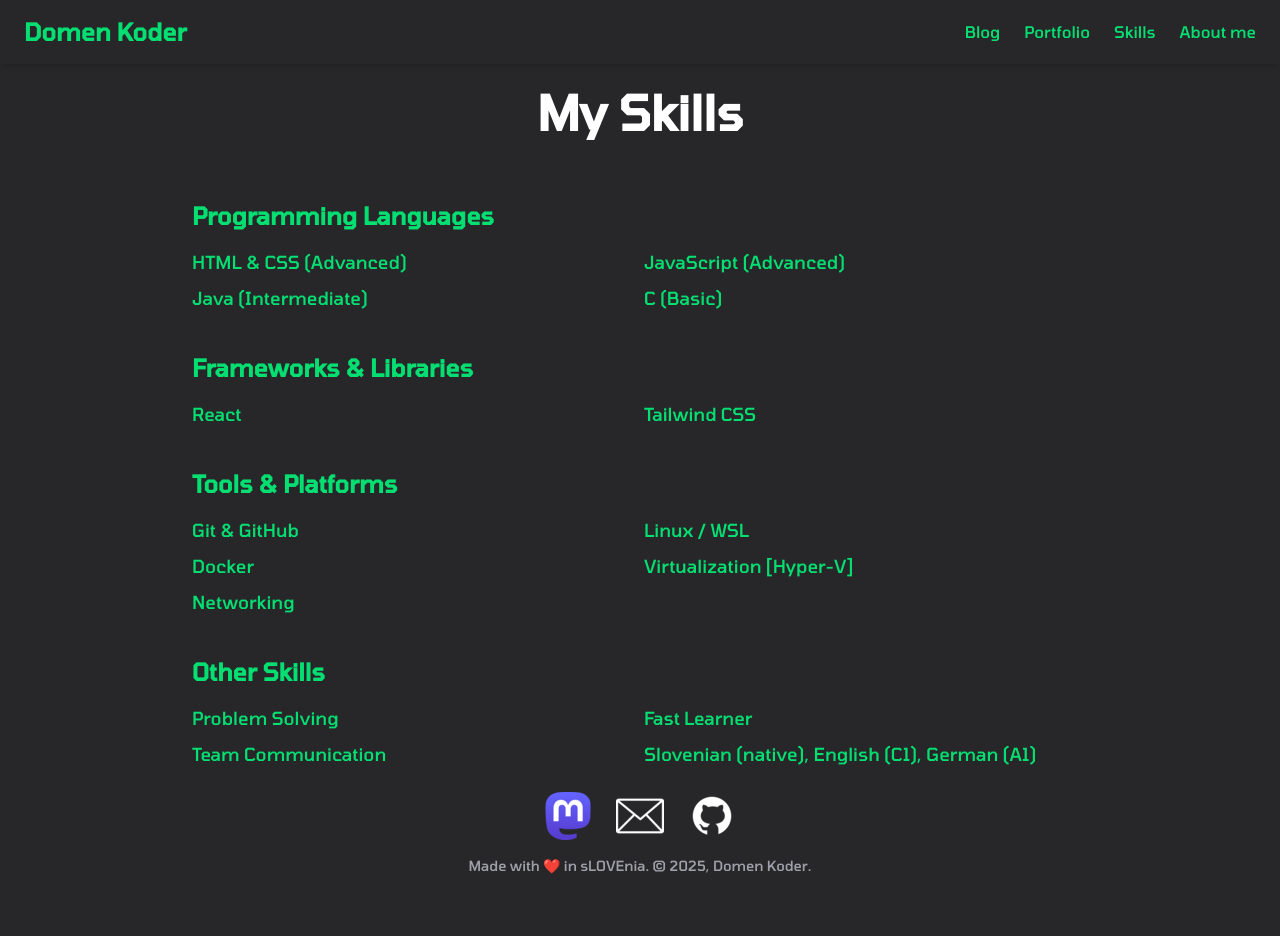
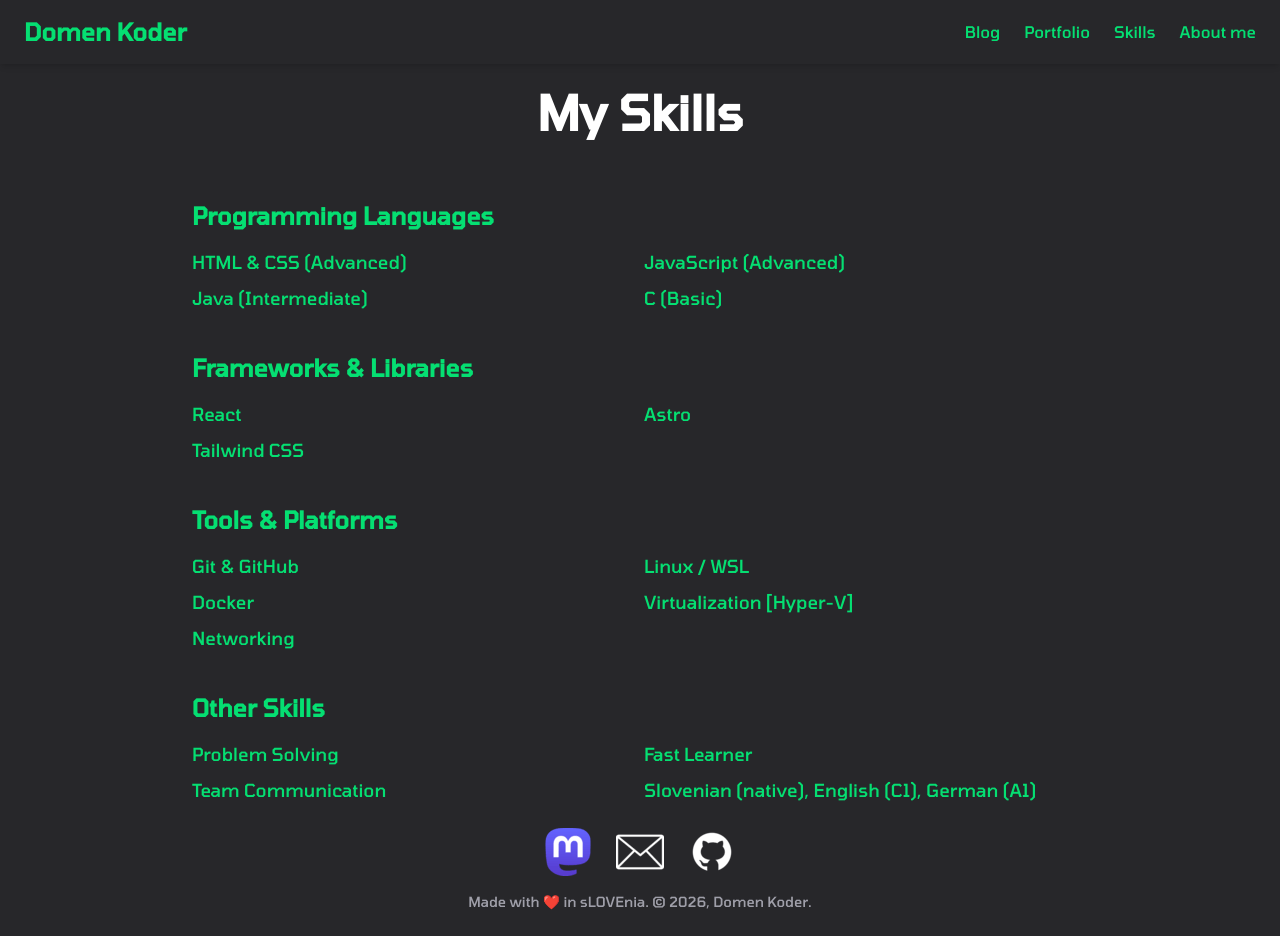
Before and after one commit to ThatKoalaGuy/domenkoder.com, an Astro site: page /skills in a window 1280 px wide. Before the commit the page ends 900 px from the top, so only its background shows below. Built offline with nearby package versions, Linux system fonts and the light colour scheme; Astro itself is replaced by a stand-in of ours.

Commit message:
Updated astro

```diff
--- a/package.json
+++ b/package.json
@@ -9,10 +9,10 @@
     "astro": "astro"
   },
   "dependencies": {
-    "@astrojs/mdx": "^4.3.4",
-    "@astrojs/sitemap": "^3.5.1",
+    "@astrojs/mdx": "^4.3.13",
+    "@astrojs/sitemap": "^3.6.0",
     "@tailwindcss/vite": "^4.1.13",
-    "astro": "^5.13.5",
+    "astro": "^5.16.6",
     "tailwindcss": "^4.1.13"
   },
   "devDependencies": {
--- a/src/components/Footer.astro
+++ b/src/components/Footer.astro
@@ -33,6 +33,6 @@
 	</div>
 
 	<p class="text-sm text-zinc-400">
-		Made with ❤️ in sLOVEnia. &copy; 2025, Domen Koder.
+		Made with ❤️ in sLOVEnia. &copy; 2026, Domen Koder.
 	</p>
 </footer>
--- a/src/pages/skills.astro
+++ b/src/pages/skills.astro
@@ -26,6 +26,7 @@ const canonical = 'https://domenkoder.com/skills';
 			<h2 class="text-2xl font-semibold mb-4">Frameworks & Libraries</h2>
 			<ul class="grid grid-cols-1 sm:grid-cols-2 gap-2 text-lg">
 				<li>React</li>
+				<li>Astro</li>
 				<li>Tailwind CSS</li>
 			</ul>
 		</section>
```
Also changed, not shown: 1 other file.
